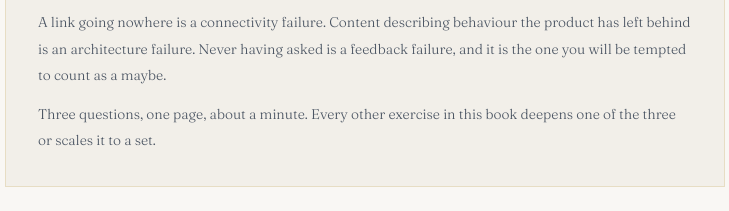
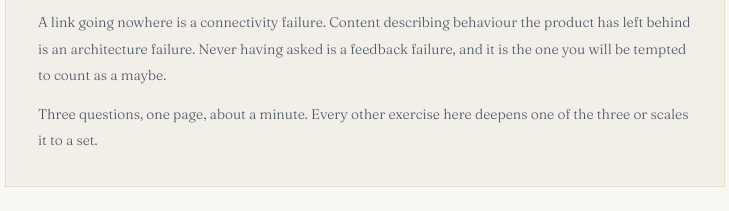
Before and after one commit to Douglasebhoman/douglasebhoman.github.io, an Eleventy site: page blog/posts/anatomy-of-great-documentation/index.html in a window 1280 px wide. Shown: the part 6409-6620 px from the top of the page, 275-1004 px from the left. Built offline with nearby package versions, Linux system fonts and the light colour scheme; Eleventy itself is replaced by a stand-in of ours; files that its build step writes are made by us from their sources.

Commit message:
content: remove book wording from Part 5's exercise

```diff
--- a/blog/posts/anatomy-of-great-documentation/index.html
+++ b/blog/posts/anatomy-of-great-documentation/index.html
@@ -155,7 +155,7 @@ pullQuote: "Great documentation is not the sum of its well-written parts. It is
     <li><strong>Feedback.</strong> When did you last ask a real reader what confused them on this page?</li>
   </ol>
   <p>A link going nowhere is a connectivity failure. Content describing behaviour the product has left behind is an architecture failure. Never having asked is a feedback failure, and it is the one you will be tempted to count as a maybe.</p>
-  <p>Three questions, one page, about a minute. Every other exercise in this book deepens one of the three or scales it to a set.</p>
+  <p>Three questions, one page, about a minute. Every other exercise here deepens one of the three or scales it to a set.</p>
 </div>
 
 <p>The broken link that opened this chapter was a connectivity failure, but it taught me about all three. I had the writing right. I had the accuracy right. What I had not built was anything that would tell me when either stopped being true.</p>
```
